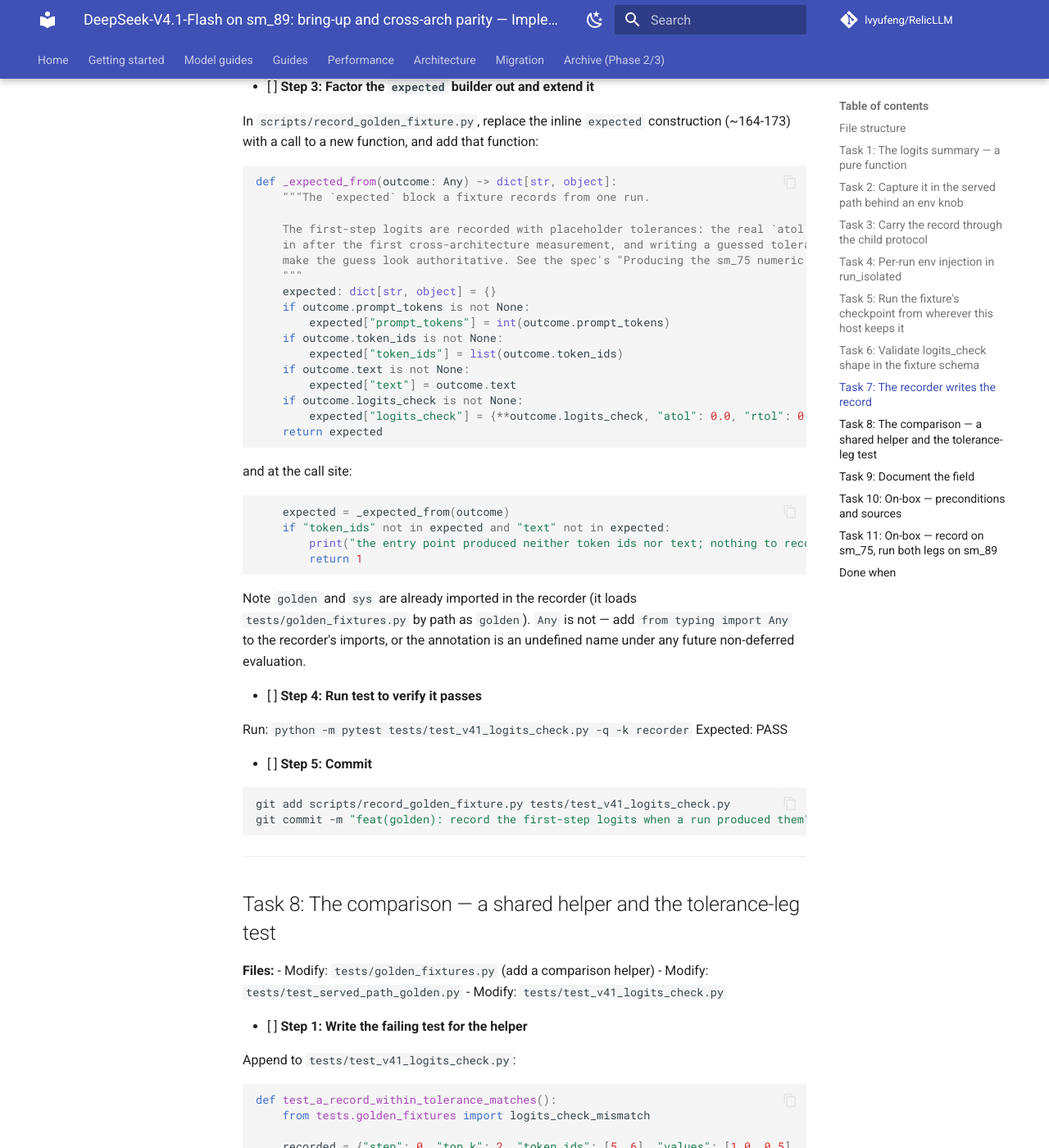
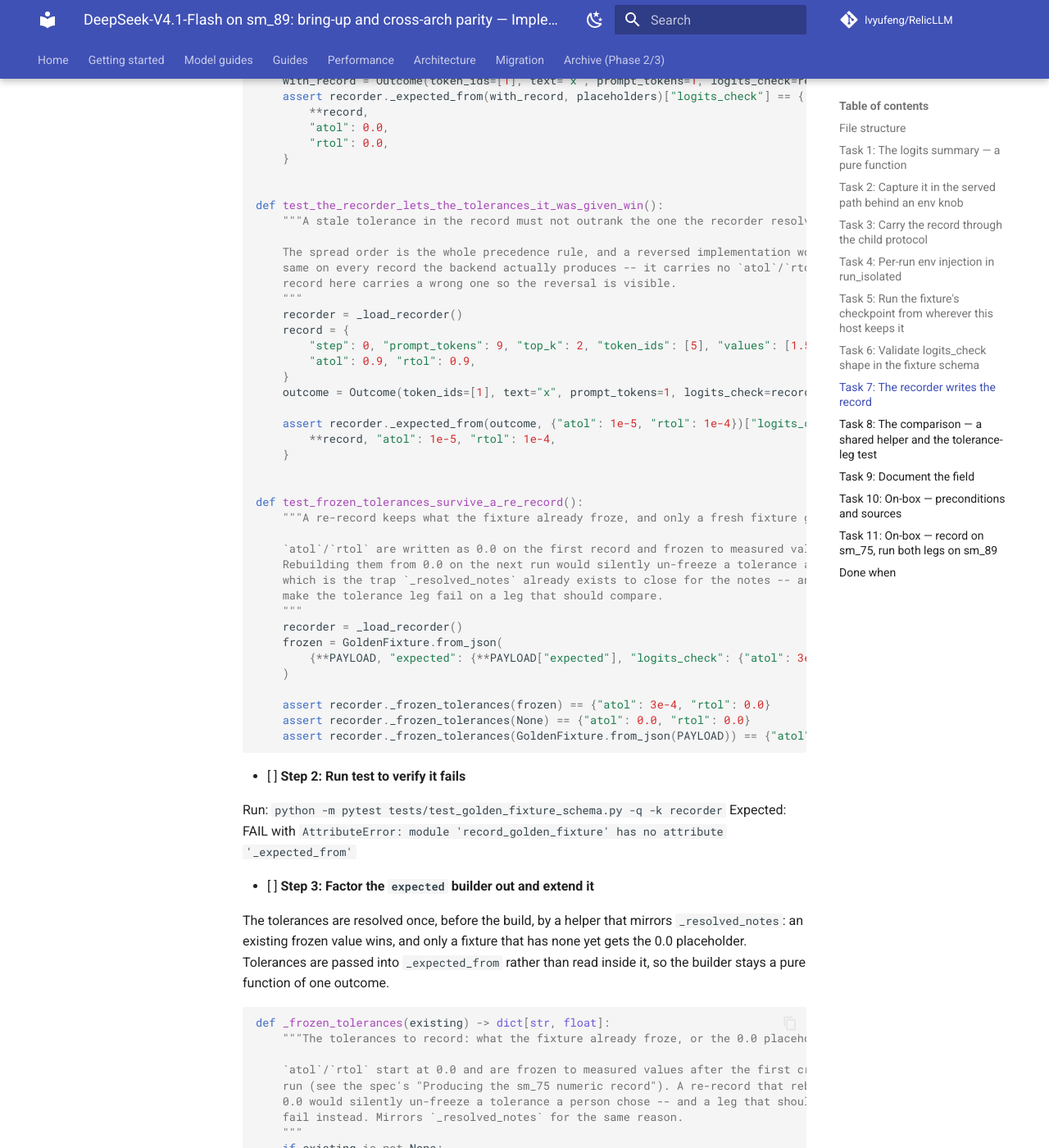
Before and after one commit to lvyufeng/RelicLLM, an MkDocs documentation site: the page built from docs/superpowers/plans/2026-10-09-v41-flash-sm89.md, in a window 1280 px wide and 1400 px high, scrolled down 20644 px. Shown: the whole window at 82% size. Built offline with MkDocs 1.6.1 and Material for MkDocs 9.7.7, drawn with Linux system fonts in a browser that asks for light colours; comment, search, counter and statistics services are not loaded; some of the changed text lies outside the part shown.

Commit message:
docs: keep frozen tolerances across a re-record
Task 11 freezes the real atol/rtol into v41.json, and Task 7 built the
`expected` block from scratch on every run -- so a later re-record, taken to
refresh token_ids after an unrelated change, would stamp them back to the 0.0
placeholder and the tolerance leg would fail on a leg that should compare. The
builder now takes tolerances resolved by a helper that mirrors `_resolved_notes`
for the same reason, and the test carries a wrong tolerance so a reversed
spread is visible; the backend record never carries one, so the earlier test
passed against the reversal. The test also moves to the schema file, whose
scope already owns the recorder, matching 3197628.

Co-Authored-By: Claude Code <noreply@anthropic.com>

````diff
--- a/docs/superpowers/plans/2026-10-09-v41-flash-sm89.md
+++ b/docs/superpowers/plans/2026-10-09-v41-flash-sm89.md
@@ -957,16 +957,20 @@ git commit -m "test(golden): validate a logits_check record's shape at load"
 
 **Files:**
 - Modify: `scripts/record_golden_fixture.py` (~164-175)
-- Modify: `tests/test_v41_logits_check.py`
+- Modify: `tests/test_golden_fixture_schema.py`
+
+The test goes in the schema file, not `test_v41_logits_check.py`: that file's own docstring scopes it
+to the captured record and the comparison, both pure functions over tensors, and this exercises the
+*recorder script*. It is the same call `3197628` made when it moved the `Outcome` round trip out.
 
 - [ ] **Step 1: Write the failing test**
 
-Append to `tests/test_v41_logits_check.py`:
+Append to `tests/test_golden_fixture_schema.py`:
 
 ```python
-def test_the_recorder_adds_a_logits_check_only_when_one_was_produced(monkeypatch):
+def _load_recorder():
+    """The recorder script, imported by path -- it is a script, not an importable module."""
     import importlib.util
-    import pathlib
 
     spec = importlib.util.spec_from_file_location(
         "record_golden_fixture",
@@ -974,35 +978,98 @@ def test_the_recorder_adds_a_logits_check_only_when_one_was_produced(monkeypatch
     )
     recorder = importlib.util.module_from_spec(spec)
     spec.loader.exec_module(recorder)
+    return recorder
 
-    from tests.golden_fixtures import Outcome
+
+def test_the_recorder_adds_a_logits_check_only_when_one_was_produced():
+    recorder = _load_recorder()
+    placeholders = {"atol": 0.0, "rtol": 0.0}
 
     without = Outcome(token_ids=[1], text="x", prompt_tokens=1)
-    assert "logits_check" not in recorder._expected_from(without)
+    assert "logits_check" not in recorder._expected_from(without, placeholders)
 
     # The record as it reaches the recorder: the backend's four fields plus the prompt count the
-    # child stamped on it. The recorder adds the tolerance placeholders.
+    # child stamped on it. The recorder adds the tolerances.
     record = {"step": 0, "prompt_tokens": 9, "top_k": 2, "token_ids": [5, 6], "values": [1.5, 0.5]}
     with_record = Outcome(token_ids=[1], text="x", prompt_tokens=1, logits_check=record)
-    assert recorder._expected_from(with_record)["logits_check"] == {**record, "atol": 0.0, "rtol": 0.0}
+    assert recorder._expected_from(with_record, placeholders)["logits_check"] == {
+        **record,
+        "atol": 0.0,
+        "rtol": 0.0,
+    }
+
+
+def test_the_recorder_lets_the_tolerances_it_was_given_win():
+    """A stale tolerance in the record must not outrank the one the recorder resolved.
+
+    The spread order is the whole precedence rule, and a reversed implementation would read the
+    same on every record the backend actually produces -- it carries no `atol`/`rtol` at all. The
+    record here carries a wrong one so the reversal is visible.
+    """
+    recorder = _load_recorder()
+    record = {
+        "step": 0, "prompt_tokens": 9, "top_k": 2, "token_ids": [5], "values": [1.5],
+        "atol": 0.9, "rtol": 0.9,
+    }
+    outcome = Outcome(token_ids=[1], text="x", prompt_tokens=1, logits_check=record)
+
+    assert recorder._expected_from(outcome, {"atol": 1e-5, "rtol": 1e-4})["logits_check"] == {
+        **record, "atol": 1e-5, "rtol": 1e-4,
+    }
+
+
+def test_frozen_tolerances_survive_a_re_record():
+    """A re-record keeps what the fixture already froze, and only a fresh fixture gets 0.0.
+
+    `atol`/`rtol` are written as 0.0 on the first record and frozen to measured values afterwards.
+    Rebuilding them from 0.0 on the next run would silently un-freeze a tolerance a person chose,
+    which is the trap `_resolved_notes` already exists to close for the notes -- and here it would
+    make the tolerance leg fail on a leg that should compare.
+    """
+    recorder = _load_recorder()
+    frozen = GoldenFixture.from_json(
+        {**PAYLOAD, "expected": {**PAYLOAD["expected"], "logits_check": {"atol": 3e-4, "rtol": 0.0}}}
+    )
+
+    assert recorder._frozen_tolerances(frozen) == {"atol": 3e-4, "rtol": 0.0}
+    assert recorder._frozen_tolerances(None) == {"atol": 0.0, "rtol": 0.0}
+    assert recorder._frozen_tolerances(GoldenFixture.from_json(PAYLOAD)) == {"atol": 0.0, "rtol": 0.0}
 ```
 
 - [ ] **Step 2: Run test to verify it fails**
 
-Run: `python -m pytest tests/test_v41_logits_check.py -q -k recorder`
+Run: `python -m pytest tests/test_golden_fixture_schema.py -q -k recorder`
 Expected: FAIL with `AttributeError: module 'record_golden_fixture' has no attribute '_expected_from'`
 
 - [ ] **Step 3: Factor the `expected` builder out and extend it**
 
-In `scripts/record_golden_fixture.py`, replace the inline `expected` construction (~164-173) with a call to a new function, and add that function:
+The tolerances are resolved once, before the build, by a helper that mirrors `_resolved_notes`: an
+existing frozen value wins, and only a fixture that has none yet gets the 0.0 placeholder. Tolerances
+are passed into `_expected_from` rather than read inside it, so the builder stays a pure function of
+one outcome.
 
 ```python
-def _expected_from(outcome: Any) -> dict[str, object]:
+def _frozen_tolerances(existing) -> dict[str, float]:
+    """The tolerances to record: what the fixture already froze, or the 0.0 placeholder.
+
+    `atol`/`rtol` start at 0.0 and are frozen to measured values after the first cross-architecture
+    run (see the spec's "Producing the sm_75 numeric record"). A re-record that rebuilt them from
+    0.0 would silently un-freeze a tolerance a person chose -- and a leg that should compare would
+    fail instead. Mirrors `_resolved_notes` for the same reason.
+    """
+    if existing is not None:
+        recorded = existing.expected_logits_check
+        if recorded is not None:
+            return {"atol": float(recorded["atol"]), "rtol": float(recorded["rtol"])}
+    return {"atol": 0.0, "rtol": 0.0}
+
+
+def _expected_from(outcome: Any, tolerances: dict[str, float]) -> dict[str, object]:
     """The `expected` block a fixture records from one run.
 
-    The first-step logits are recorded with placeholder tolerances: the real `atol`/`rtol` are frozen
-    in after the first cross-architecture measurement, and writing a guessed tolerance here would
-    make the guess look authoritative. See the spec's "Producing the sm_75 numeric record".
+    The first-step logits carry `tolerances` -- resolved by `_frozen_tolerances`, so a re-record
+    keeps a frozen value and a fixture that has none gets the 0.0 placeholder. Writing a guessed
+    tolerance here would make the guess look authoritative.
     """
     expected: dict[str, object] = {}
     if outcome.prompt_tokens is not None:
@@ -1012,14 +1079,16 @@ def _expected_from(outcome: Any) -> dict[str, object]:
     if outcome.text is not None:
         expected["text"] = outcome.text
     if outcome.logits_check is not None:
-        expected["logits_check"] = {**outcome.logits_check, "atol": 0.0, "rtol": 0.0}
+        expected["logits_check"] = {**outcome.logits_check, **tolerances}
     return expected
 ```
 
-and at the call site:
+and at the call site, resolve before building — `golden.load_fixture` is the same read `_resolved_notes`
+does:
 
 ```python
-    expected = _expected_from(outcome)
+    tolerances = _frozen_tolerances(golden.load_fixture(args.entry))
+    expected = _expected_from(outcome, tolerances)
     if "token_ids" not in expected and "text" not in expected:
         print("the entry point produced neither token ids nor text; nothing to record", file=sys.stderr)
         return 1
@@ -1027,15 +1096,18 @@ and at the call site:
 
 Note `golden` and `sys` are already imported in the recorder (it loads `tests/golden_fixtures.py` by path as `golden`). `Any` is not — add `from typing import Any` to the recorder's imports, or the annotation is an undefined name under any future non-deferred evaluation.
 
+Note also that `expected_logits_check` is added to `GoldenFixture` by Task 6, which runs before this
+one; if the two are ever reordered, `_frozen_tolerances` needs it to exist.
+
 - [ ] **Step 4: Run test to verify it passes**
 
-Run: `python -m pytest tests/test_v41_logits_check.py -q -k recorder`
+Run: `python -m pytest tests/test_golden_fixture_schema.py -q -k recorder`
 Expected: PASS
 
 - [ ] **Step 5: Commit**
 
 ```bash
-git add scripts/record_golden_fixture.py tests/test_v41_logits_check.py
+git add scripts/record_golden_fixture.py tests/test_golden_fixture_schema.py
 git commit -m "feat(golden): record the first-step logits when a run produced them"
 ```
 
````
